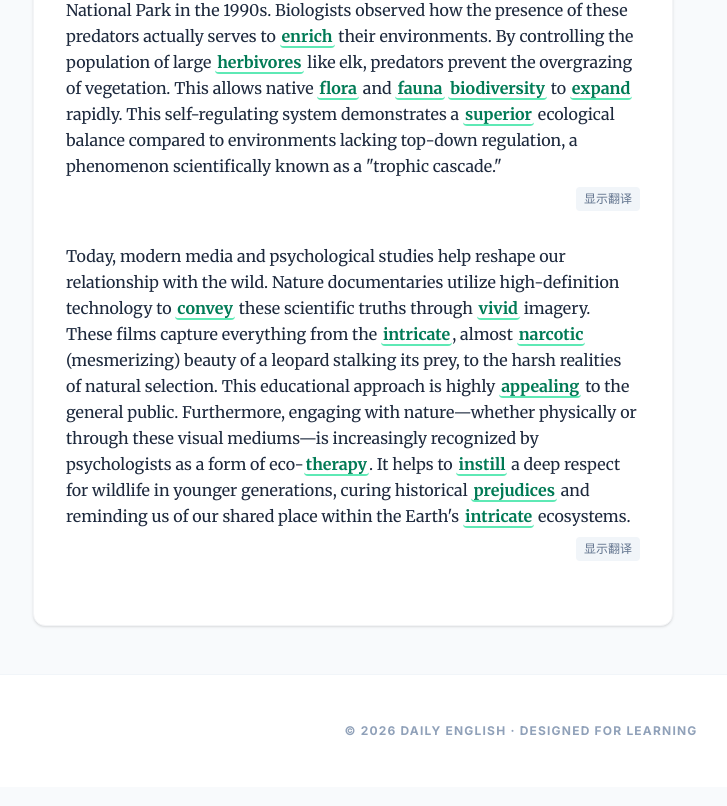
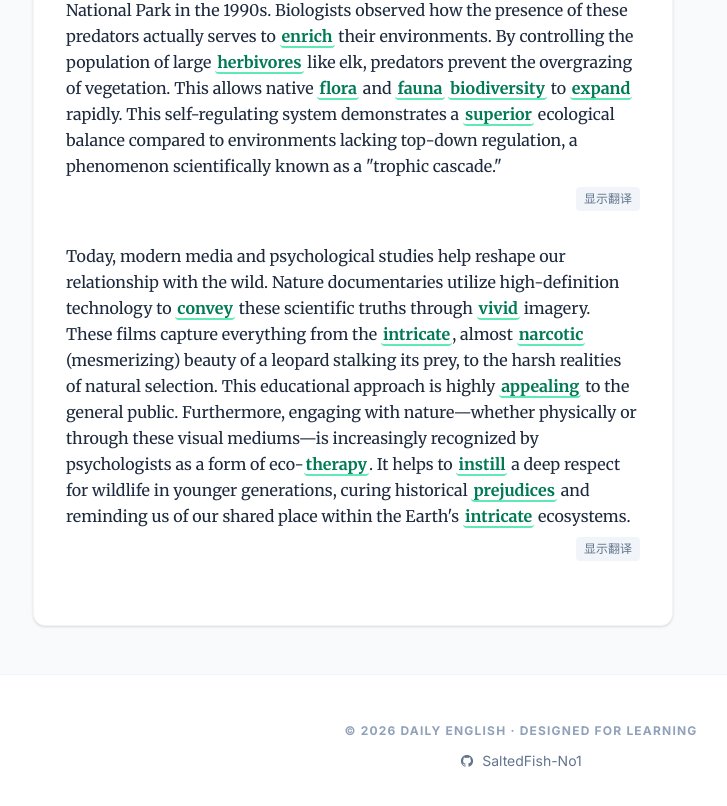
Before and after one commit to SaltedFish-No1/Daily-English, a Next.js app: page /lessons/2026-03-28 in a window 1280 px wide. Shown: the part 892-1698 px from the top of the page, without its empty margins (119-846 px from the left). Built offline with nearby package versions, Linux system fonts and the light colour scheme.

Commit message:
feat(ui): 在页脚添加 GitHub 作者链接

```diff
--- a/src/features/home/components/HomeView.tsx
+++ b/src/features/home/components/HomeView.tsx
@@ -356,6 +356,21 @@ export const HomeView: React.FC<HomeViewProps> = ({ lessons }) => {
         <p className="text-[11px] font-bold tracking-widest text-slate-400 uppercase">
           © 2026 DAILY ENGLISH · DESIGNED FOR LEARNING
         </p>
+        <a
+          href="https://github.com/SaltedFish-No1"
+          target="_blank"
+          rel="noreferrer"
+          className="mt-3 inline-flex items-center gap-2 text-sm text-slate-500 transition-colors hover:text-emerald-600"
+        >
+          <svg
+            aria-hidden="true"
+            viewBox="0 0 24 24"
+            className="h-3.5 w-3.5 fill-current"
+          >
+            <path d="M12 1.5C6.201 1.5 1.5 6.201 1.5 12c0 4.64 3.01 8.577 7.186 9.966.525.097.717-.228.717-.507 0-.25-.01-1.082-.014-1.962-2.924.636-3.54-1.241-3.54-1.241-.478-1.214-1.168-1.537-1.168-1.537-.955-.652.072-.639.072-.639 1.056.074 1.611 1.084 1.611 1.084.938 1.607 2.46 1.143 3.06.874.095-.68.367-1.144.667-1.407-2.335-.266-4.79-1.168-4.79-5.198 0-1.148.41-2.088 1.082-2.824-.109-.266-.469-1.337.102-2.787 0 0 .882-.282 2.89 1.078A9.96 9.96 0 0 1 12 6.337a9.95 9.95 0 0 1 2.633.354c2.007-1.36 2.888-1.078 2.888-1.078.572 1.45.212 2.521.104 2.787.673.736 1.08 1.676 1.08 2.824 0 4.04-2.458 4.929-4.8 5.19.378.326.714.967.714 1.95 0 1.408-.013 2.543-.013 2.889 0 .282.189.61.722.506A10.503 10.503 0 0 0 22.5 12c0-5.799-4.701-10.5-10.5-10.5Z" />
+          </svg>
+          <span>SaltedFish-No1</span>
+        </a>
       </footer>
 
       {installDialog.open && (
--- a/src/features/lesson/components/LessonView.tsx
+++ b/src/features/lesson/components/LessonView.tsx
@@ -171,6 +171,21 @@ export const LessonView: React.FC<LessonViewProps> = ({ data }) => {
         <p className="text-xs font-bold tracking-widest text-slate-400 uppercase">
           © 2026 DAILY ENGLISH · DESIGNED FOR LEARNING
         </p>
+        <a
+          href="https://github.com/SaltedFish-No1"
+          target="_blank"
+          rel="noreferrer"
+          className="mt-3 inline-flex items-center gap-2 text-sm text-slate-500 transition-colors hover:text-emerald-600"
+        >
+          <svg
+            aria-hidden="true"
+            viewBox="0 0 24 24"
+            className="h-3.5 w-3.5 fill-current"
+          >
+            <path d="M12 1.5C6.201 1.5 1.5 6.201 1.5 12c0 4.64 3.01 8.577 7.186 9.966.525.097.717-.228.717-.507 0-.25-.01-1.082-.014-1.962-2.924.636-3.54-1.241-3.54-1.241-.478-1.214-1.168-1.537-1.168-1.537-.955-.652.072-.639.072-.639 1.056.074 1.611 1.084 1.611 1.084.938 1.607 2.46 1.143 3.06.874.095-.68.367-1.144.667-1.407-2.335-.266-4.79-1.168-4.79-5.198 0-1.148.41-2.088 1.082-2.824-.109-.266-.469-1.337.102-2.787 0 0 .882-.282 2.89 1.078A9.96 9.96 0 0 1 12 6.337a9.95 9.95 0 0 1 2.633.354c2.007-1.36 2.888-1.078 2.888-1.078.572 1.45.212 2.521.104 2.787.673.736 1.08 1.676 1.08 2.824 0 4.04-2.458 4.929-4.8 5.19.378.326.714.967.714 1.95 0 1.408-.013 2.543-.013 2.889 0 .282.189.61.722.506A10.503 10.503 0 0 0 22.5 12c0-5.799-4.701-10.5-10.5-10.5Z" />
+          </svg>
+          <span>SaltedFish-No1</span>
+        </a>
       </footer>
     </div>
   );
```
